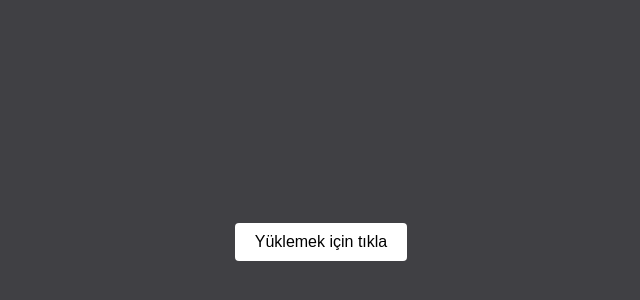
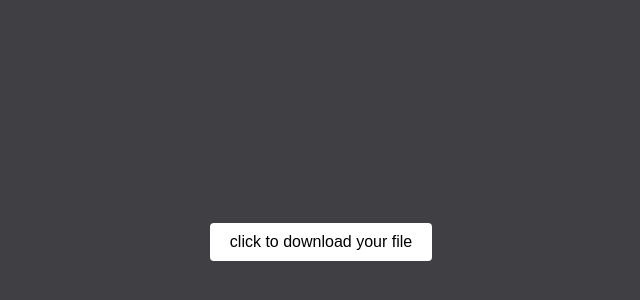
Before and after one commit to Alduck/alduck-website, a plain HTML site: page download.html in a window 1280 px wide. Shown: the part 158-458 px from the top of the page, without its empty margins (319-959 px from the left). Drawn offline with Linux system fonts and the light colour scheme.

Commit message:
Updated download.html

```diff
--- a/download.html
+++ b/download.html
@@ -24,7 +24,7 @@
   </style>
 </head>
 <body>
-  <button class="button" onclick="downloadFromGithub()">Yüklemek için tıkla</button>
+  <button class="button" onclick="downloadFromGithub()">click to download your file</button>
 
   <script>
     function downloadFromGithub() {
```
